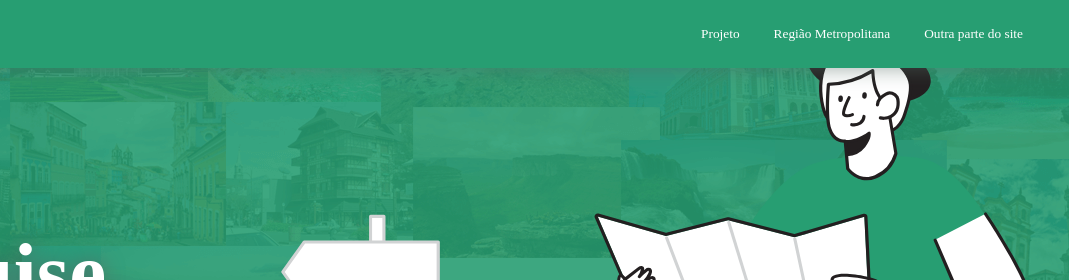
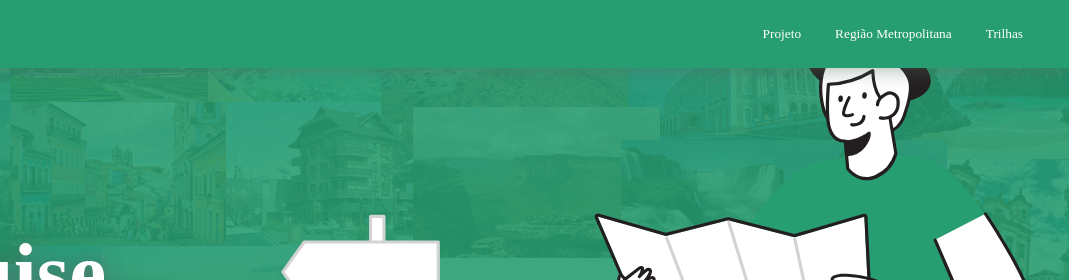
Before and after one commit to felipinas/turistando, a plain HTML site: page index.html in a window 1280 px wide. Shown: the top 280 px of the page, 211-1280 px from the left. Drawn offline with Linux system fonts and the light colour scheme; a web font is replaced by a local one.

```diff
--- a/index.html
+++ b/index.html
@@ -39,7 +39,7 @@
                 <li>Região Metropolitana</li>
             </a>
             <a href="#">
-                <li>Outra parte do site</li>
+                <li>Trilhas</li>
             </a>
 
         </ul>
```
Also changed, not shown: imagens/botanico/1.png (added), imagens/botanico/2.png (added), imagens/botanico/3.png (added), imagens/sinagoga/1.png (added), imagens/sinagoga/2.png (added), imagens/sinagoga/3.png (added).
